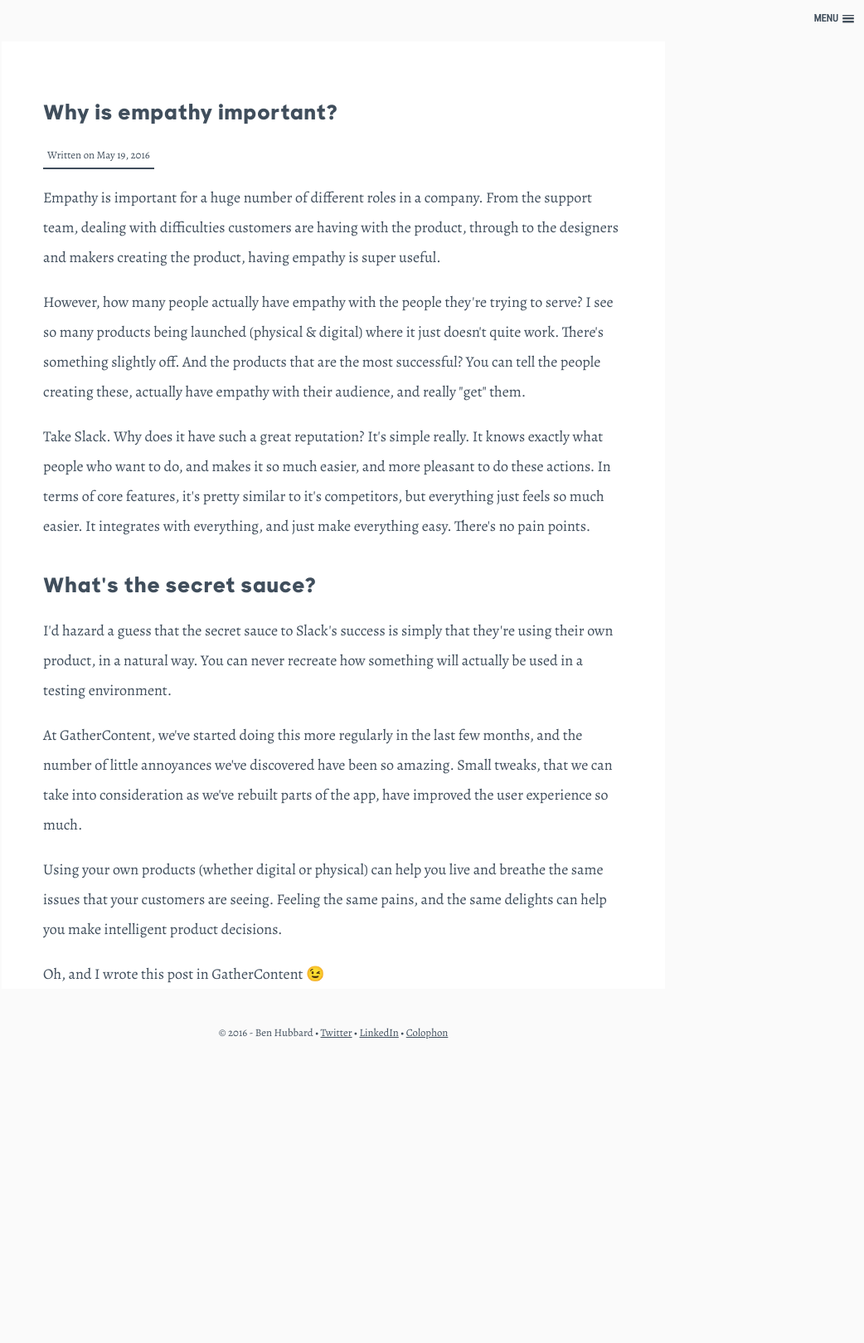
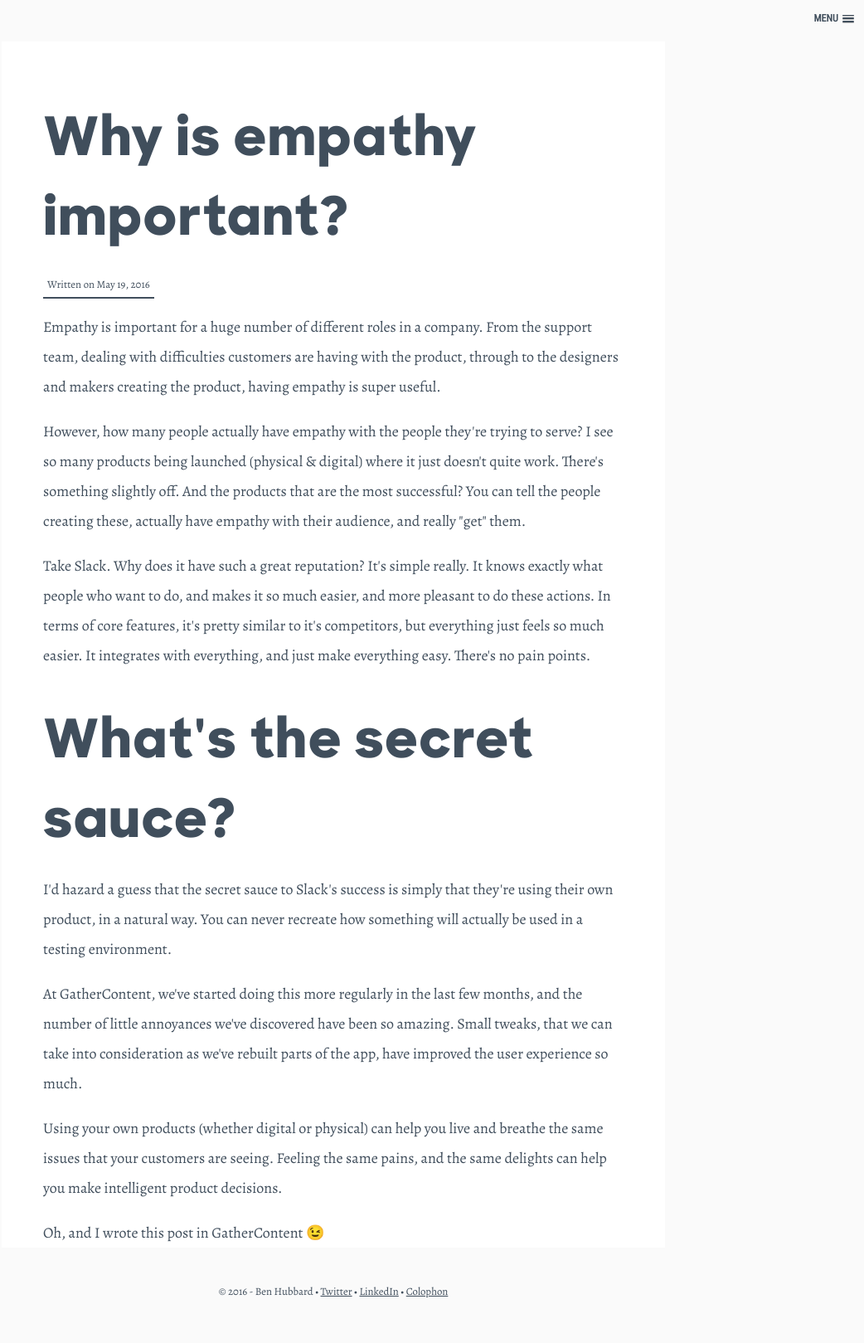
Before and after one commit to benhubbard434/benhubbard, a Jekyll site: the page built from _posts/2016-05-19-why-is-empathy-important.html, in a window 1280 px wide. Shown: the whole page at 83% size, without its empty margins (238-1280 px from the left). Built offline with Jekyll 4.4.1, drawn with Linux system fonts in a browser that asks for light colours; nearby versions of some CDN libraries; before the commit the page ends 1307 px from its top, so only the background shows below that.

Commit message:
Update app.css

```diff
--- a/assets/css/app.css
+++ b/assets/css/app.css
@@ -23,7 +23,7 @@ a,abbr,acronym,address,applet,article,aside,audio,b,big,blockquote,body,canvas,c
 			clear: both;
 		}
 		h1, h2 {
-			font-size: 1.5em;
+			font-size: 4em;
 			font-family:SharpUnity,sans-serif;
 			margin-bottom: 18px;
 			color: #404e5c;
```
